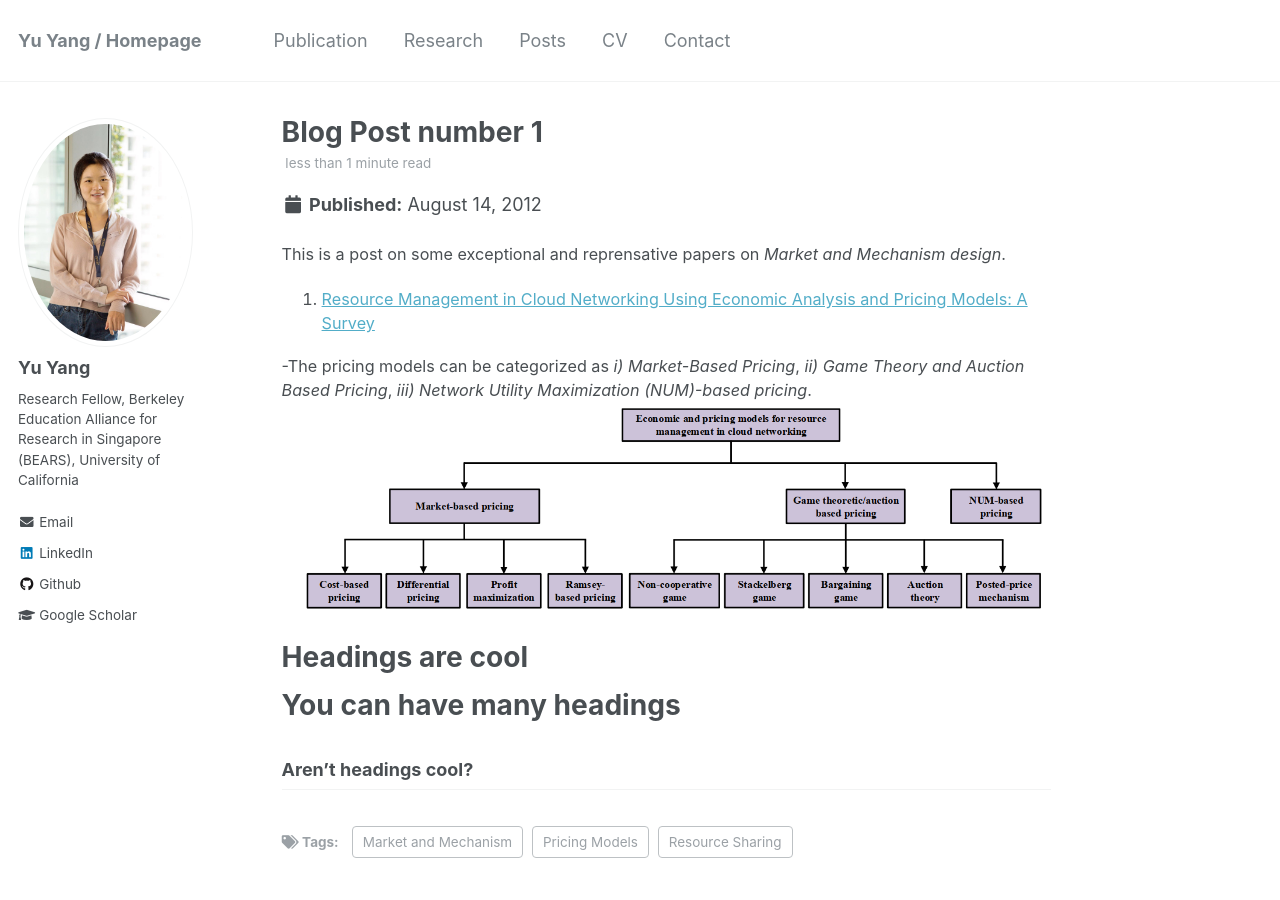
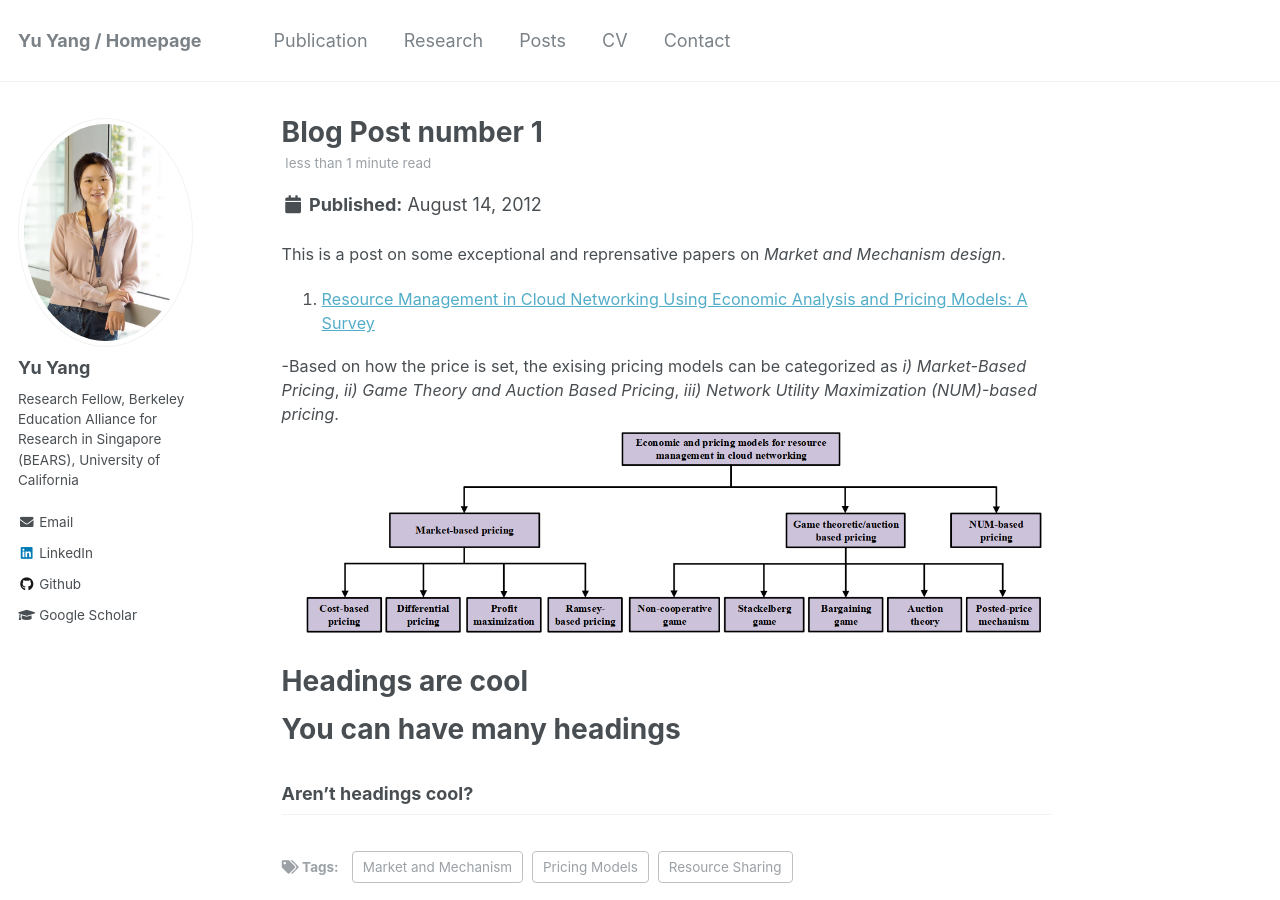
Before and after one commit to yangyu-berkeley/yangyu-berkeley.github.io, a Jekyll site: the page built from _posts/2012-08-14-blog-post-1.md, in a window 1280 px wide and 900 px high. Built offline with Jekyll 4.4.1, drawn with Linux system fonts in a browser that asks for light colours.

Commit message:
Update 2012-08-14-blog-post-1.md

```diff
--- a/_posts/2012-08-14-blog-post-1.md
+++ b/_posts/2012-08-14-blog-post-1.md
@@ -11,7 +11,7 @@ tags:
 This is a post on some exceptional and reprensative papers on *Market and Mechanism design*.
 1. [Resource Management in Cloud Networking Using Economic Analysis and Pricing Models: A Survey](https://ieeexplore.ieee.org/abstract/document/7807328)
 
--The pricing models can be categorized as *i) Market-Based Pricing*, *ii) Game Theory and Auction Based Pricing*, *iii) Network Utility Maximization (NUM)-based pricing*.
+-Based on how the price is set, the exising pricing models can be categorized as *i) Market-Based Pricing*, *ii) Game Theory and Auction Based Pricing*, *iii) Network Utility Maximization (NUM)-based pricing*.
 <img src='/images/PriceModels.PNG'>
 
 Headings are cool
```
